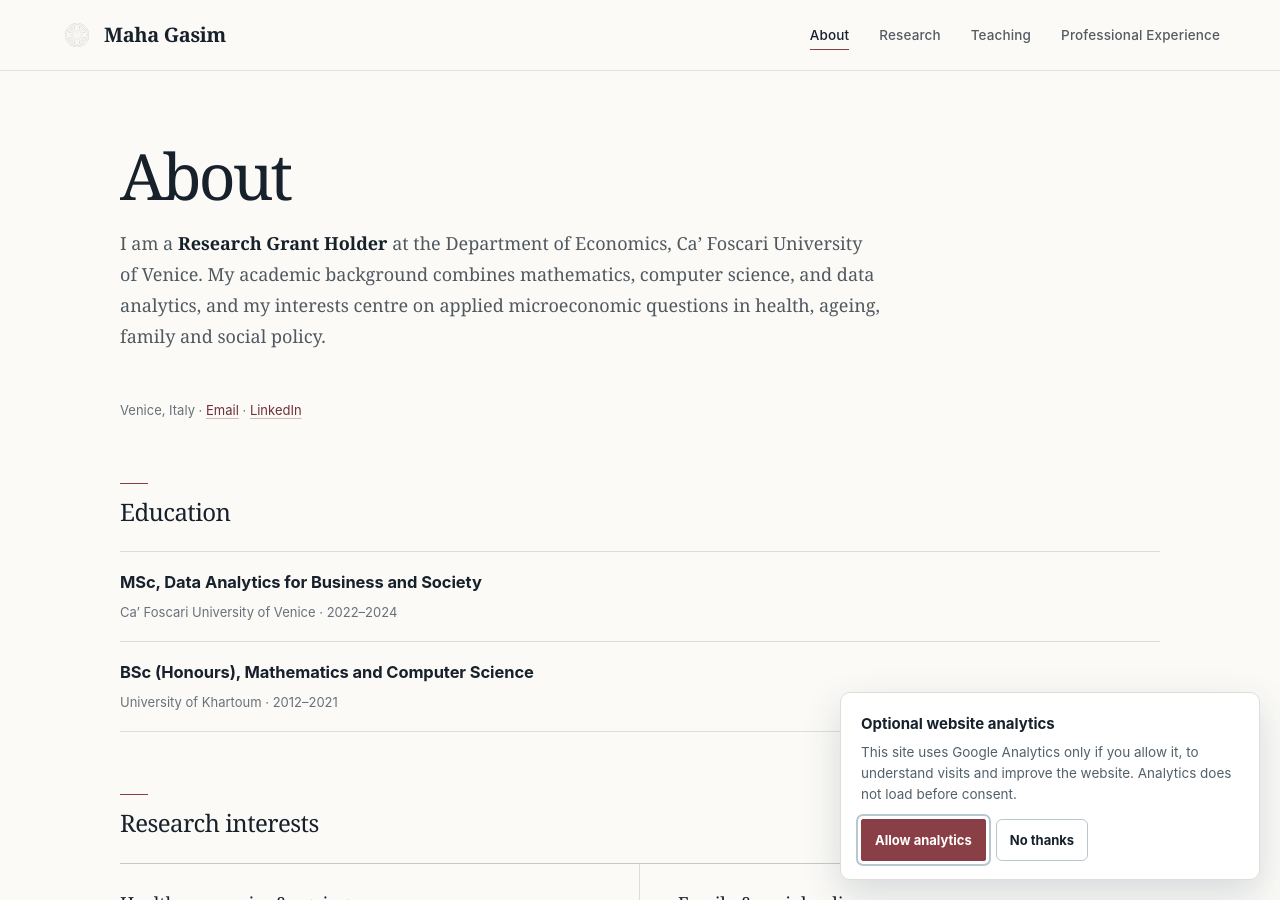
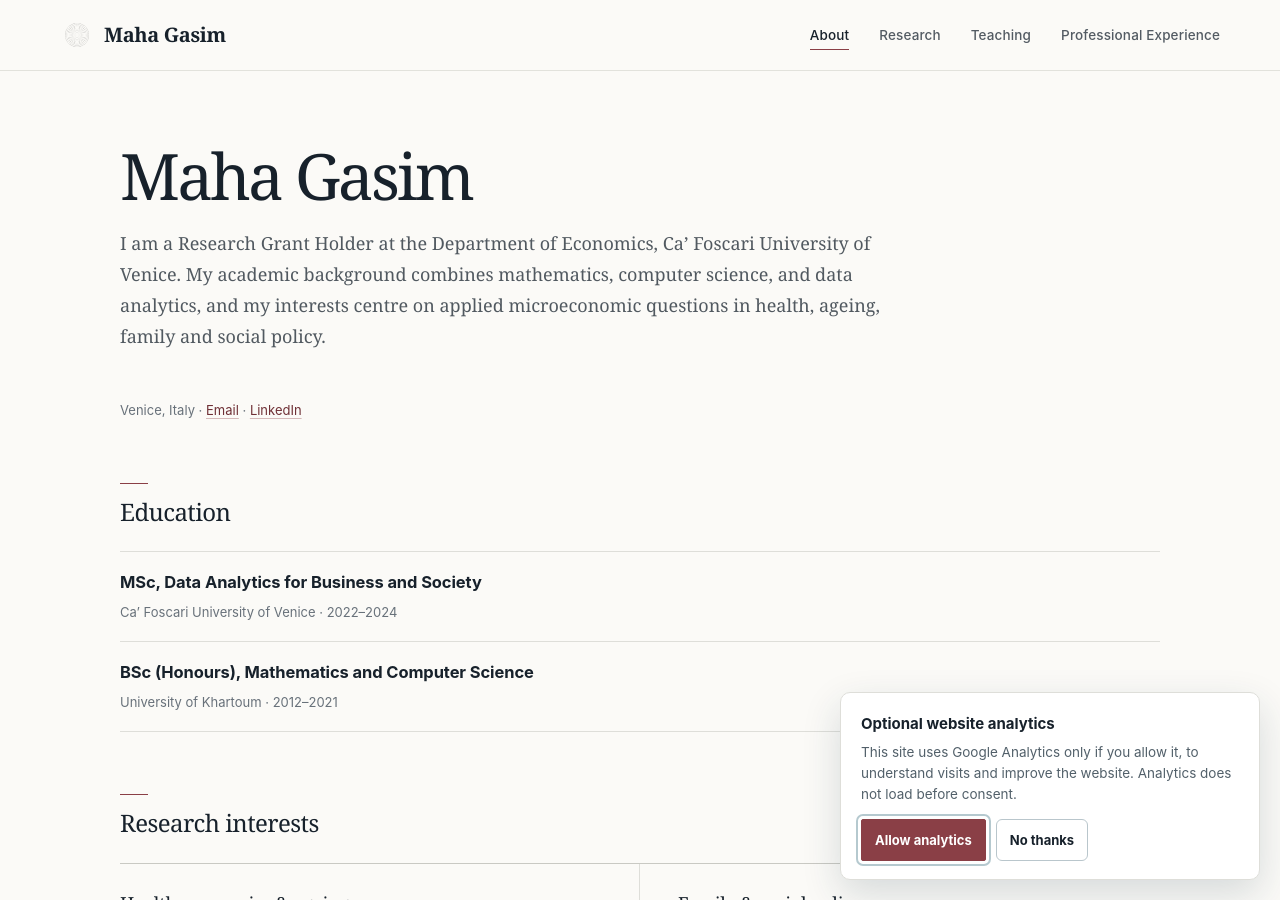
Before and after one commit to mahagasim/mahagasim.github.io, a Jekyll site: the page built from index.md, in a window 1280 px wide and 900 px high. Built offline with Jekyll 4.4.1, drawn with Linux system fonts in a browser that asks for light colours.

Commit message:
Update About heading and role styling

```diff
--- a/index.md
+++ b/index.md
@@ -4,9 +4,9 @@ title: About
 description: About Maha Gasim — education, research interests, and quantitative skills.
 ---
 
-# About
+# Maha Gasim
 
-<p class="page-intro">I am a <strong>Research Grant Holder</strong> at the Department of Economics, Ca’ Foscari University of Venice. My academic background combines mathematics, computer science, and data analytics, and my interests centre on applied microeconomic questions in health, ageing, family and social policy.</p>
+<p class="page-intro">I am a Research Grant Holder at the Department of Economics, Ca’ Foscari University of Venice. My academic background combines mathematics, computer science, and data analytics, and my interests centre on applied microeconomic questions in health, ageing, family and social policy.</p>
 
 <p class="entry-meta">Venice, Italy · <a href="mailto:mahagasim@gmail.com">Email</a> · <a href="https://www.linkedin.com/in/maha-gasim-678975122">LinkedIn</a></p>
 
```
